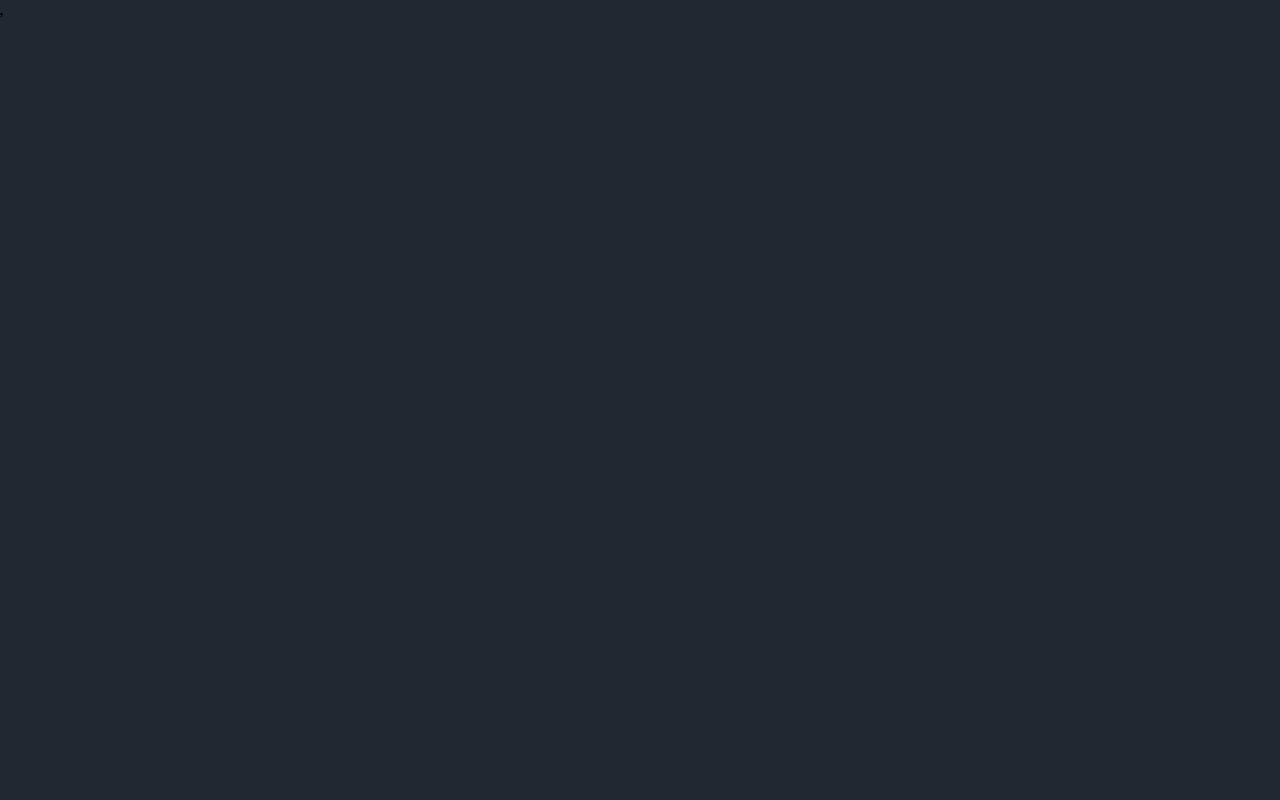
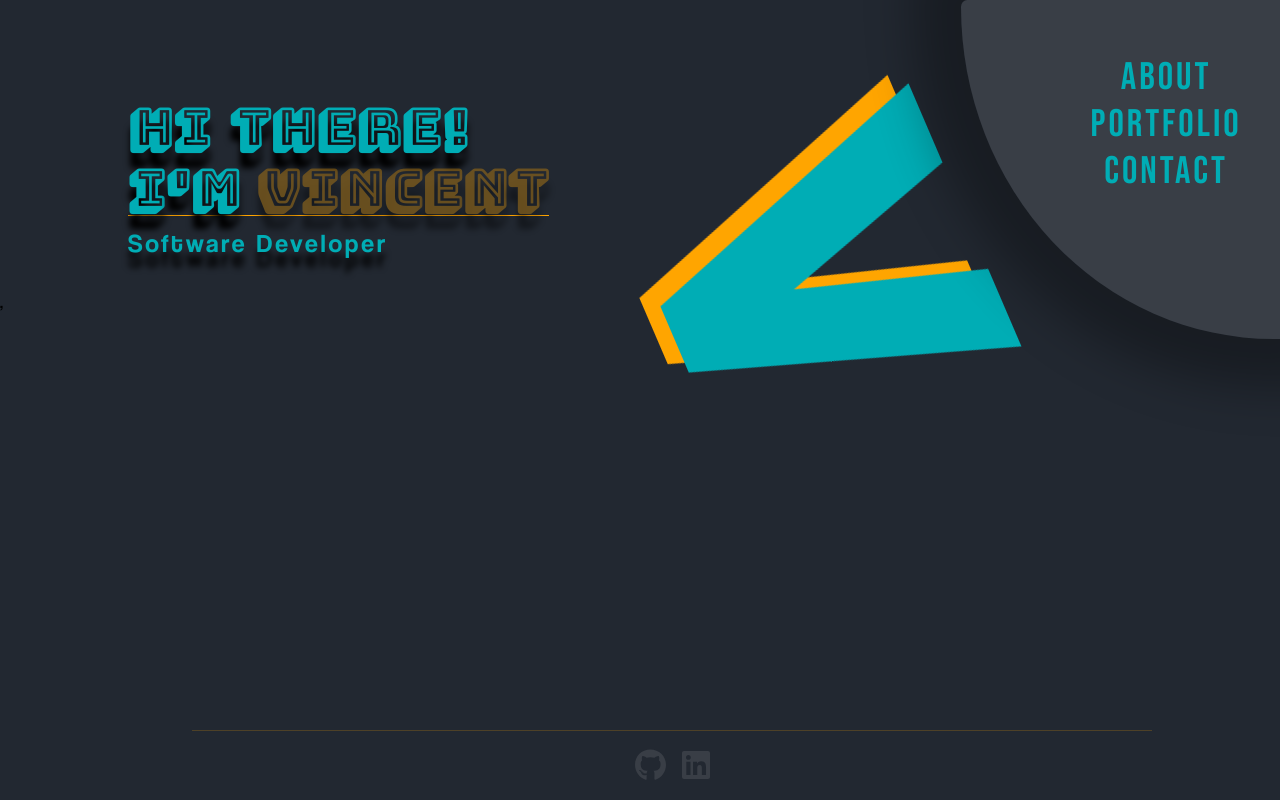
Before and after one commit to Vincent2423/profile, a React (Create React App) app: page / in a window 1280 px wide. Before the commit this address had no page. Built offline with nearby package versions, Linux system fonts and the light colour scheme.

Commit message:
update again 1

```diff
--- a/package.json
+++ b/package.json
@@ -1,5 +1,5 @@
 {
-  "homepage": "https://Vincent2423.github.io/vincent-portfolio",
+  "homepage": "https://Vincent2423.github.io/",
   "name": "vincent-portfolio",
   "version": "0.1.0",
   "private": true,
--- a/src/App.js
+++ b/src/App.js
@@ -11,9 +11,8 @@ function App() {
   return (
     <>
       <Routes>
-
         <Route element={<Layout />}>
-          <Route path='/vincent-portfolio' element={<Home />} />
+          <Route path='/' element={<Home />} />
           <Route path='/About' element={<About />} />
           <Route path='/Portfolio' element={<Portfolio />} />
           <Route path='/Contact' element={<Contact />} />
```
